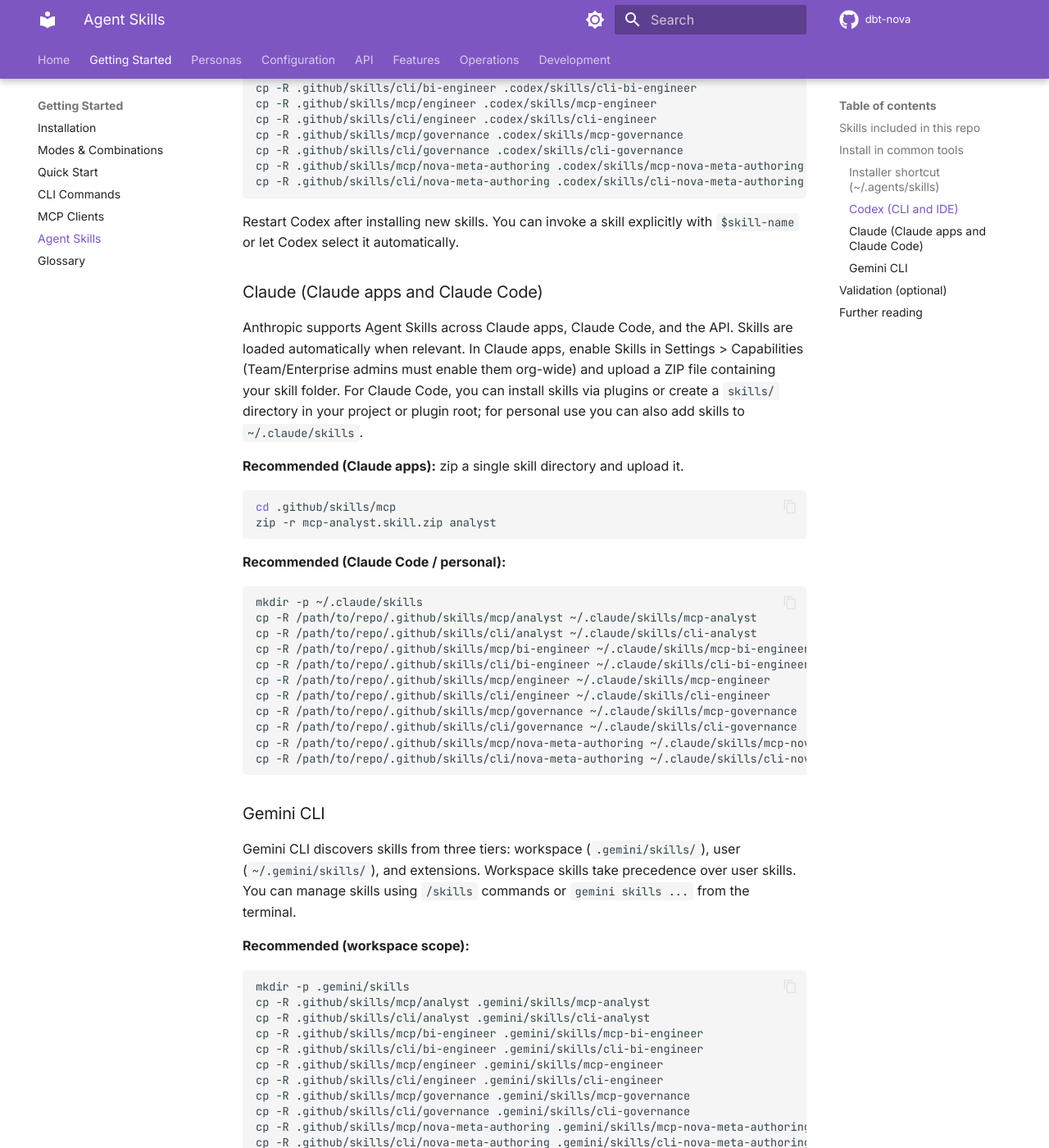
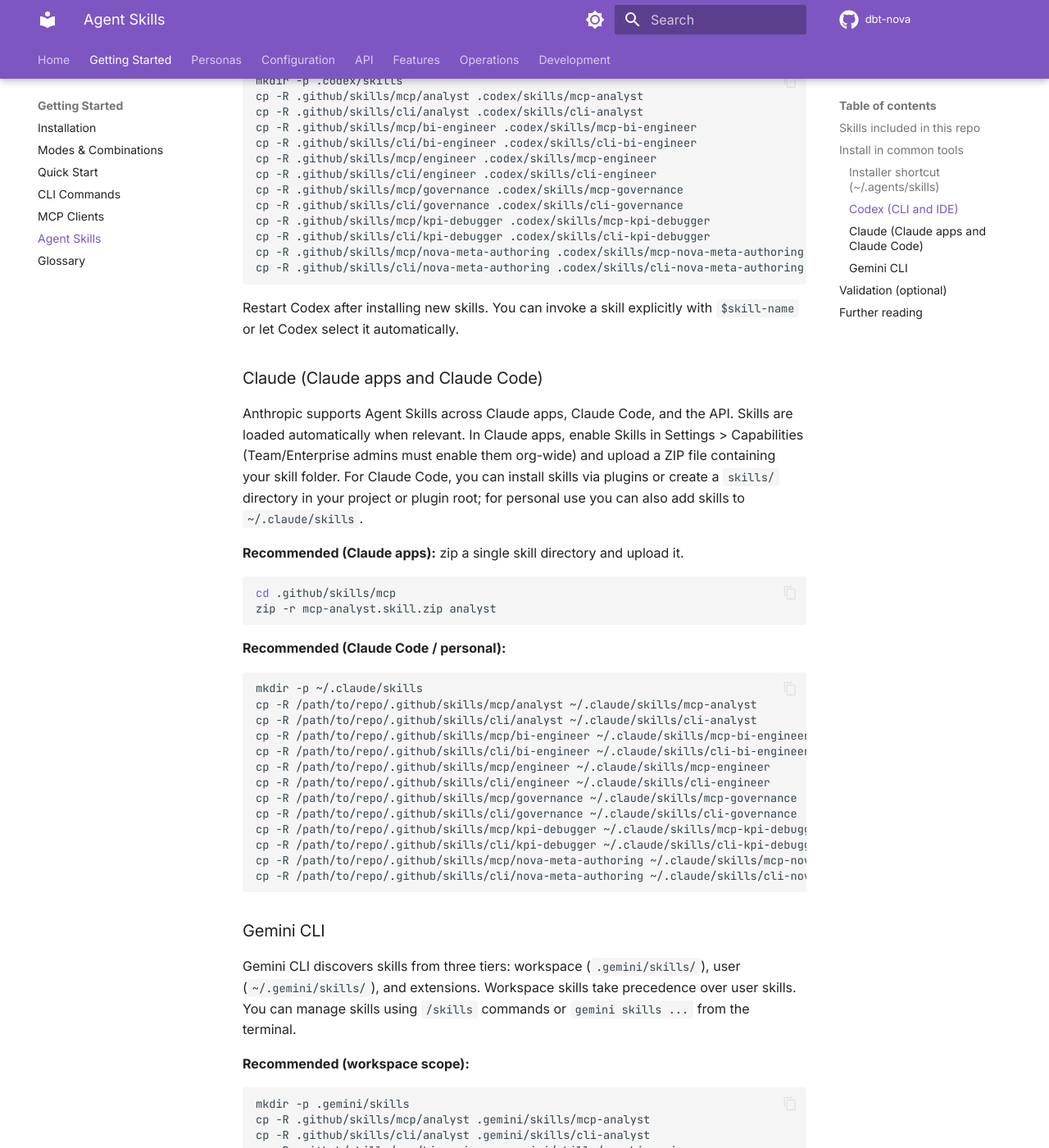
Before and after one commit to joe-broadhead/dbt-nova, an MkDocs documentation site: the page built from docs/getting-started/skills.md, in a window 1280 px wide and 1400 px high, scrolled down 2005 px. Shown: the whole window at 82% size. Built offline with MkDocs 1.6.1 and Material for MkDocs 9.7.7, drawn with Linux system fonts in a browser that asks for light colours; comment, search, counter and statistics services are not loaded; some of the changed text lies outside the part shown.

Commit message:
Add KPI debugger Nova skill

````diff
--- a/docs/getting-started/skills.md
+++ b/docs/getting-started/skills.md
@@ -11,12 +11,14 @@
   - `mcp-bi-engineer`
   - `mcp-engineer`
   - `mcp-governance`
+  - `mcp-kpi-debugger`
   - `mcp-nova-meta-authoring`
 - `.github/skills/cli/`
   - `cli-analyst`
   - `cli-bi-engineer`
   - `cli-engineer`
   - `cli-governance`
+  - `cli-kpi-debugger`
   - `cli-nova-meta-authoring`
 - `.github/skills/shared/`
   - transport-agnostic references and assets used by both bundles
@@ -78,6 +80,8 @@
 cp -R .github/skills/cli/engineer .codex/skills/cli-engineer
 cp -R .github/skills/mcp/governance .codex/skills/mcp-governance
 cp -R .github/skills/cli/governance .codex/skills/cli-governance
+cp -R .github/skills/mcp/kpi-debugger .codex/skills/mcp-kpi-debugger
+cp -R .github/skills/cli/kpi-debugger .codex/skills/cli-kpi-debugger
 cp -R .github/skills/mcp/nova-meta-authoring .codex/skills/mcp-nova-meta-authoring
 cp -R .github/skills/cli/nova-meta-authoring .codex/skills/cli-nova-meta-authoring
 ```
@@ -107,6 +111,8 @@
 cp -R /path/to/repo/.github/skills/cli/engineer ~/.claude/skills/cli-engineer
 cp -R /path/to/repo/.github/skills/mcp/governance ~/.claude/skills/mcp-governance
 cp -R /path/to/repo/.github/skills/cli/governance ~/.claude/skills/cli-governance
+cp -R /path/to/repo/.github/skills/mcp/kpi-debugger ~/.claude/skills/mcp-kpi-debugger
+cp -R /path/to/repo/.github/skills/cli/kpi-debugger ~/.claude/skills/cli-kpi-debugger
 cp -R /path/to/repo/.github/skills/mcp/nova-meta-authoring ~/.claude/skills/mcp-nova-meta-authoring
 cp -R /path/to/repo/.github/skills/cli/nova-meta-authoring ~/.claude/skills/cli-nova-meta-authoring
 ```
@@ -127,6 +133,8 @@
 cp -R .github/skills/cli/engineer .gemini/skills/cli-engineer
 cp -R .github/skills/mcp/governance .gemini/skills/mcp-governance
 cp -R .github/skills/cli/governance .gemini/skills/cli-governance
+cp -R .github/skills/mcp/kpi-debugger .gemini/skills/mcp-kpi-debugger
+cp -R .github/skills/cli/kpi-debugger .gemini/skills/cli-kpi-debugger
 cp -R .github/skills/mcp/nova-meta-authoring .gemini/skills/mcp-nova-meta-authoring
 cp -R .github/skills/cli/nova-meta-authoring .gemini/skills/cli-nova-meta-authoring
 ```
````
Also changed, not shown: .github/skills/cli/kpi-debugger/SKILL.md (added), .github/skills/mcp/kpi-debugger/SKILL.md (added), .github/skills/shared/kpi-debugger/references/metric-discrepancy-playbook.md (added), .github/skills/shared/kpi-debugger/references/root-cause-catalog.md (added), .github/skills/shared/kpi-debugger/references/variance-investigation-flow.md (added), .github/skills/shared/kpi-debugger/references/workflow.md (added).
